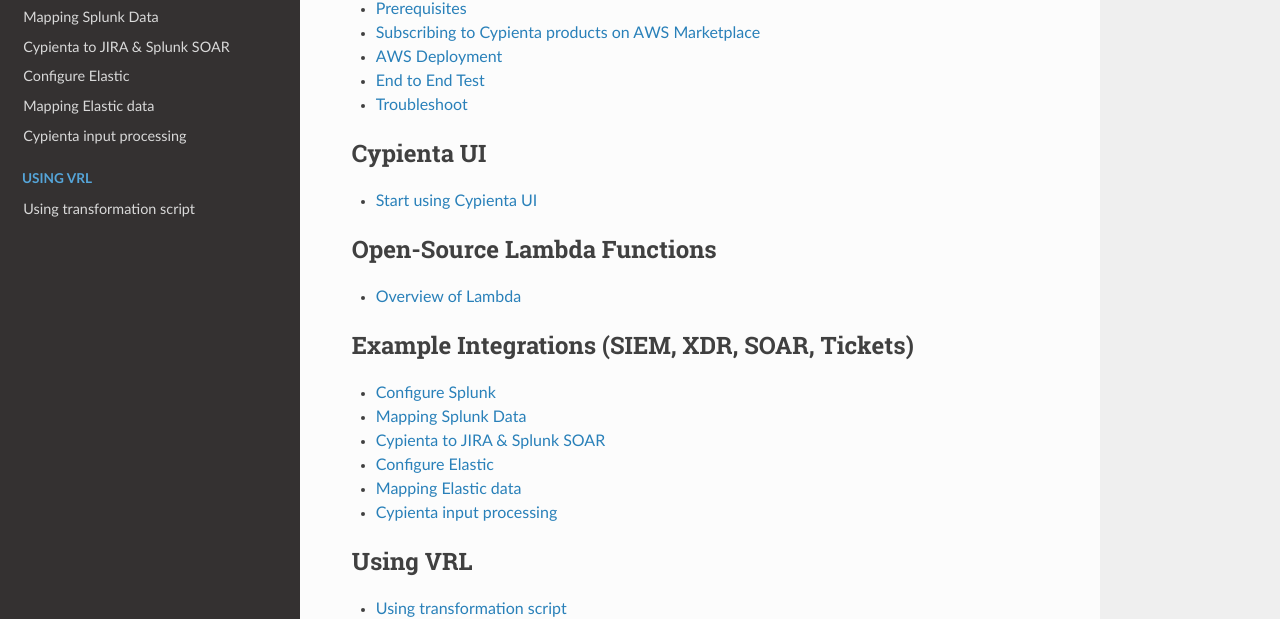
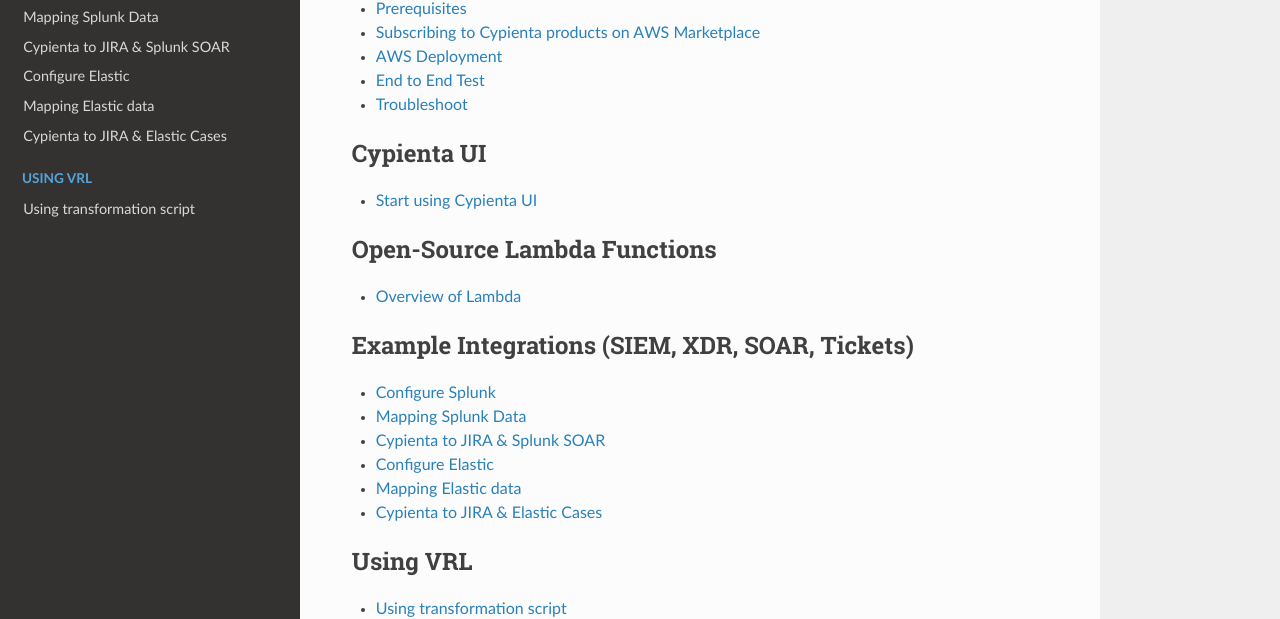
Before and after one commit to cypienta/docs, a Sphinx documentation site: the page built from docs/source/index.rst, in a window 1280 px wide and 1357 px high. Shown: the part 547-1166 px from the top of the window. Built offline with Sphinx 7.4.7 and the Read the Docs theme 2.0.0, drawn with Linux system fonts in a browser that asks for light colours.

Commit message:
Update output.rst

```diff
--- a/docs/source/elastic/output.rst
+++ b/docs/source/elastic/output.rst
@@ -1,4 +1,4 @@
-Cypienta input processing
+Cypienta to JIRA & Elastic Cases
 -------------------------
 
 Uploading the Input File
```
